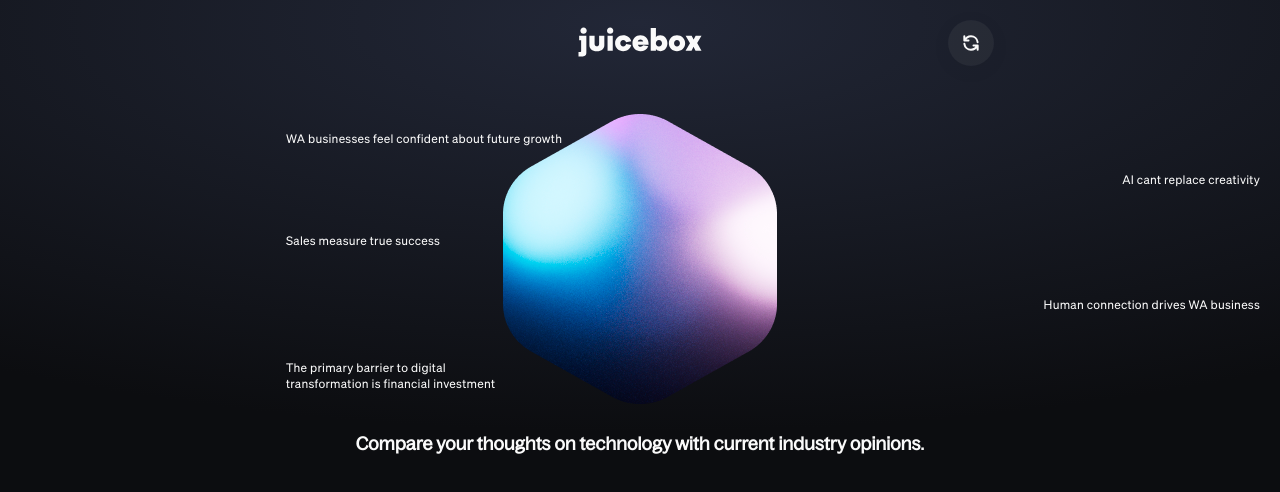
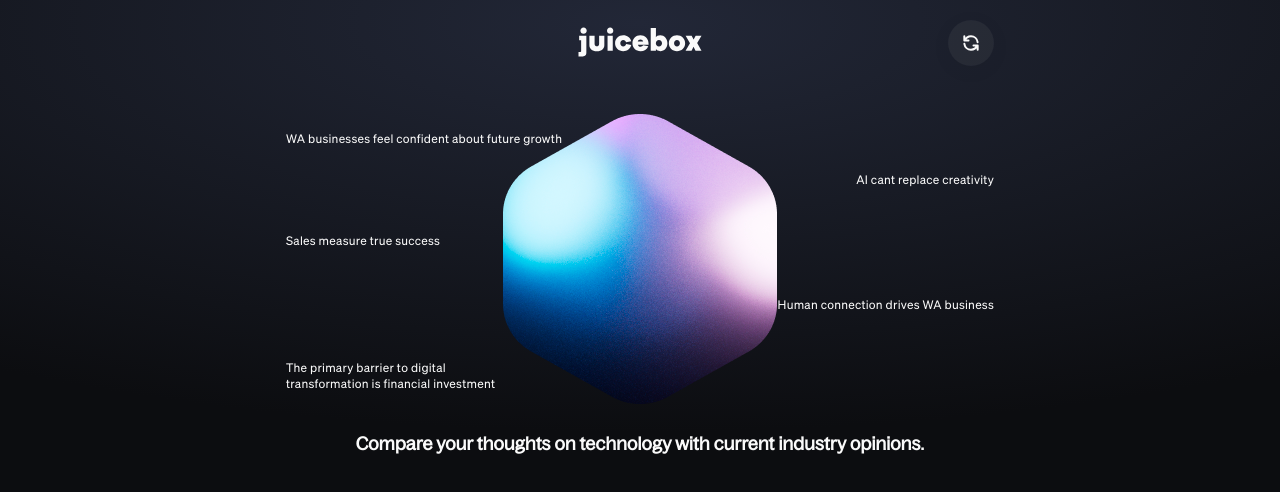
Before and after one commit to pradnyanandana/tech-talks, a Next.js app: page / in a window 1280 px wide. Shown: the top 492 px of the page. Built offline with nearby package versions, Linux system fonts and the light colour scheme.

Commit message:
fix: :fire: disabled lottie animation in walkthrough

```diff
--- a/src/components/WalkthroughSlider.tsx
+++ b/src/components/WalkthroughSlider.tsx
@@ -47,7 +47,7 @@ export default function WalkthroughSlider({
   return (
     <div className="walkthrough">
       <div className="walkthrough__animation">
-        <LottieAnimation className="walkthrough__orb" />
+        {/* <LottieAnimation className="walkthrough__orb" /> */}
       </div>
 
       <Swiper
--- a/src/styles/components.css
+++ b/src/styles/components.css
@@ -286,10 +286,13 @@
 
 /* Shape Animation Styles */
 .shape-animation {
-    position: relative;
     padding-top: 9.5rem;
     padding-bottom: 2.3333333333rem;
     background: radial-gradient(94.55% 94.55% at 50% 5.45%, #222737 0%, #0c0d10 100%);
+}
+
+.shape-animation .container {
+    position: relative;
 }
 
 .shape-animation img {
@@ -306,27 +309,27 @@
 }
 
 .shape-animation-text:nth-child(odd) {
-    right: 1.66667rem;
+    right: var(--spacing-md);
 }
 
 .shape-animation-text:nth-child(2) {
-    top: 10.9166666667rem;
+    top: 1.4166666667rem;
 }
 
 .shape-animation-text:nth-child(3) {
-    top: 14.3333333333rem;
+    top: 4.8333333333rem;
 }
 
 .shape-animation-text:nth-child(4) {
-    top: 19.4166666667rem;
+    top: 9.9166666667rem;
 }
 
 .shape-animation-text:nth-child(5) {
-    top: 24.75rem;
+    top: 15.25rem;
 }
 
 .shape-animation-text:nth-child(6) {
-    top: 30rem;
+    top: 20.5rem;
     max-width: 20rem;
 }
 
@@ -591,6 +594,10 @@
         font-size: var(--font-size-3xl);
     }
 
+    .shape-animation-text:nth-child(odd) {
+        right: var(--spacing-lg);
+    }
+
     .walkthrough__title {
         font-size: var(--font-size-2xl);
     }
```
